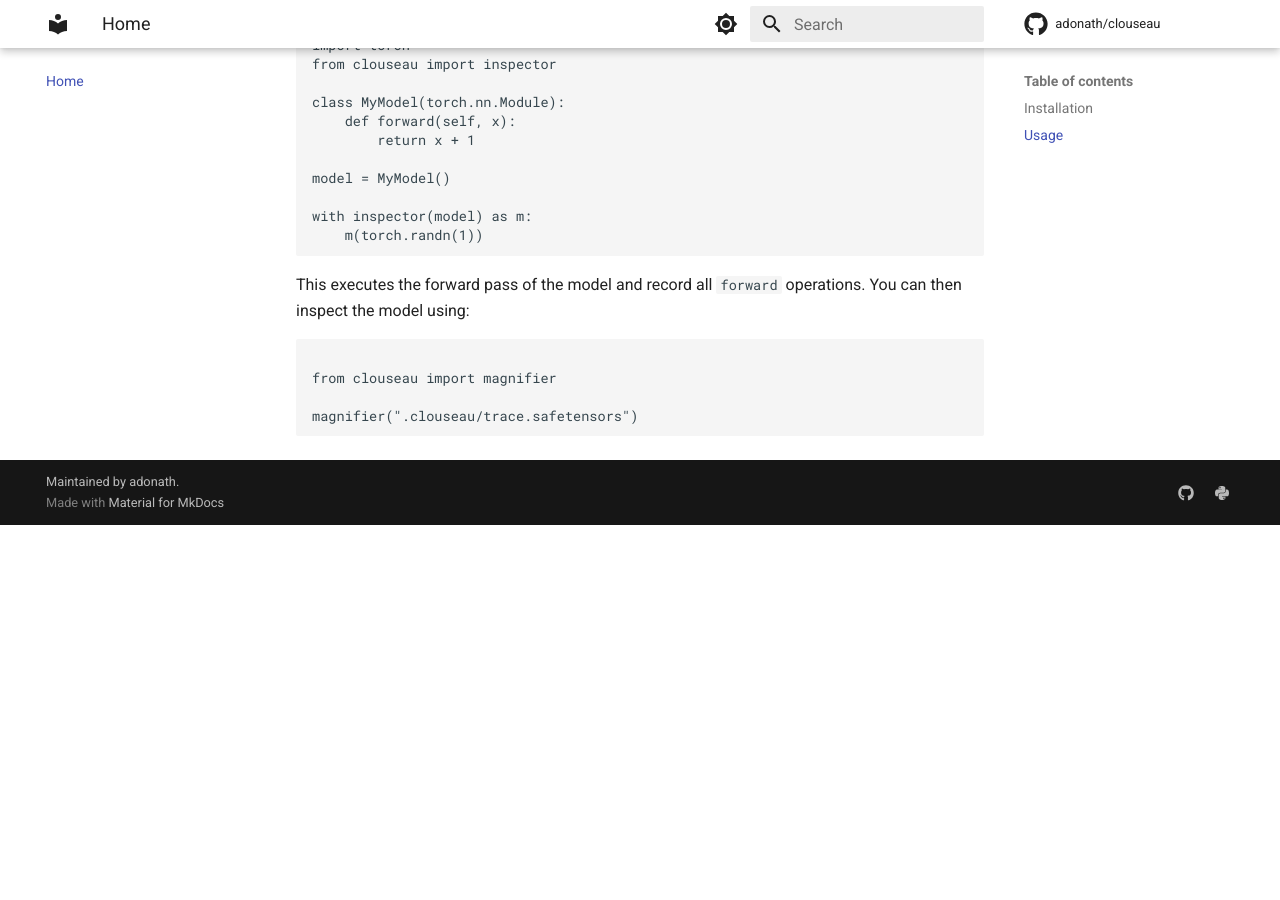
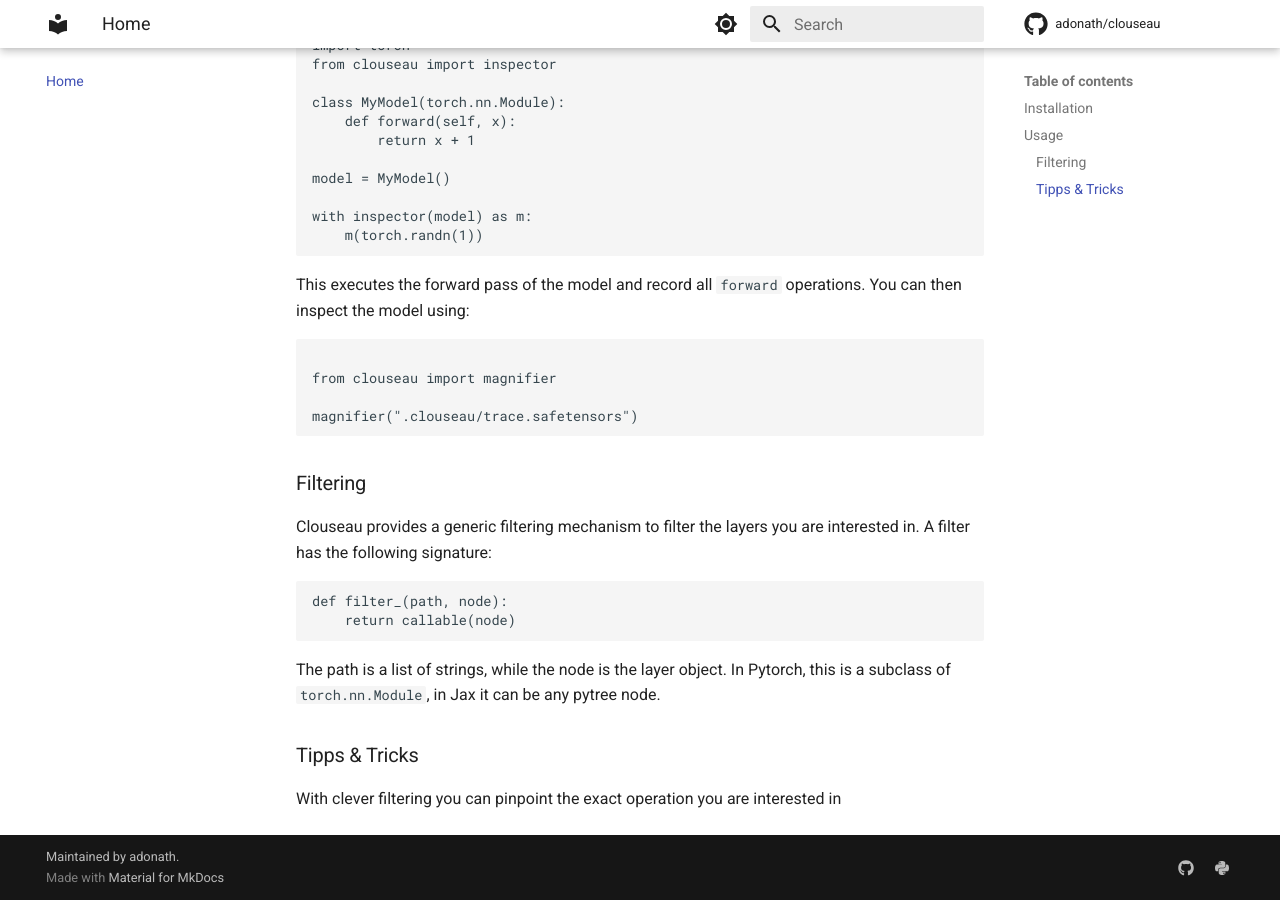
Before and after one commit to adonath/clouseau, an MkDocs documentation site: the page built from docs/index.md, in a window 1280 px wide and 900 px high, scrolled down 571 px. Built offline with MkDocs 1.6.1 and Material for MkDocs 9.7.7, drawn with Linux system fonts in a browser that asks for light colours; comment, search, counter and statistics services are not loaded; before the commit the page ends 1096 px from its top, so only the background shows below that.

Commit message:
Add filter section

````diff
--- a/docs/index.md
+++ b/docs/index.md
@@ -35,3 +35,19 @@ from clouseau import magnifier
 
 magnifier(".clouseau/trace.safetensors")
 ```
+
+### Filtering
+Clouseau provides a generic filtering mechanism to filter the layers you are interested in. A filter has the following
+signature:
+
+```python
+def filter_(path, node):
+    return callable(node)
+```
+
+The path is a list of strings, while the node is the layer
+object. In Pytorch, this is a subclass of `torch.nn.Module`, in Jax it can be any pytree node.
+
+
+### Tipps & Tricks
+With clever filtering you can pinpoint the exact operation you are interested in
````
